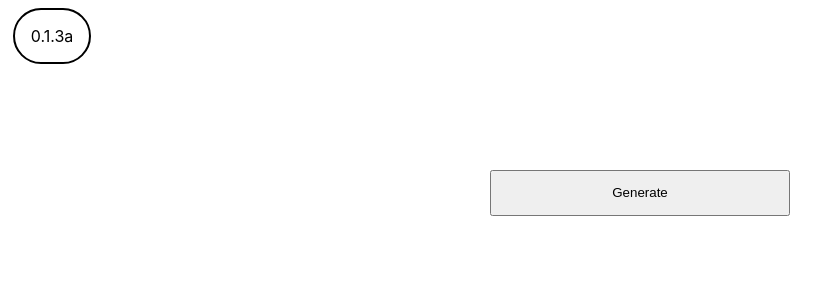
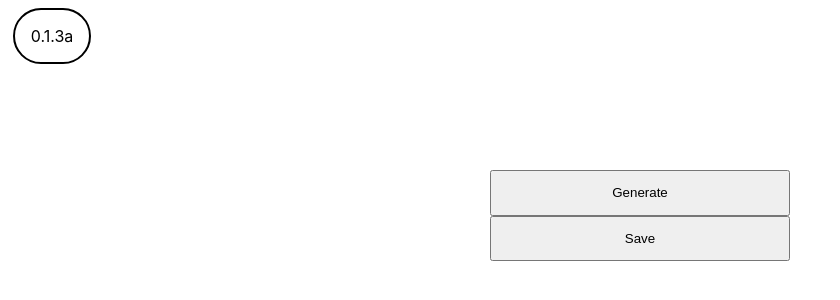
Before and after one commit to dfxe/svg-to-png, a Next.js app in the folder svg-to-image/: page / in a window 1280 px wide. Shown: the top 300 px of the page, without its empty margins (0-840 px from the left). Built offline with nearby package versions, Linux system fonts and the light colour scheme.

Commit message:
Add save to blob button

```diff
--- a/svg-to-image/components/CanvasBuilder.ts
+++ b/svg-to-image/components/CanvasBuilder.ts
@@ -285,7 +285,7 @@ const saveCanvasToImage = (canvas: HTMLCanvasElement) => {
  * Saves the canvas to a file
  * @param canvas - The canvas to draw on
  */
-const saveCanvasToBlob = (canvas: HTMLCanvasElement) => {
+export const saveCanvasToBlob = (canvas: HTMLCanvasElement | null) => {
   canvas!.toBlob((blob) => {
     if (blob) {
       saveAs(blob, `${Math.random().toString(16).slice(2, -1)}.png`);
--- a/svg-to-image/components/Director.tsx
+++ b/svg-to-image/components/Director.tsx
@@ -1,6 +1,7 @@
 import React, { useEffect, useState, useRef, useCallback } from "react";
 import {
   build,
+  saveCanvasToBlob,
   RectangleOptions,
   GridOptions,
   BlobOptions,
@@ -10,6 +11,7 @@ import {
 
 const Director = () => {
   const [canvas, setCanvas] = useState<HTMLCanvasElement>();
+  const canvasRef = useRef<HTMLCanvasElement>(null);
   //React context or compose into a single hook
   const [backgroundOptions, setBackgroundOptions] = useState<RectangleOptions>({
     x: 5,
@@ -60,8 +62,6 @@ const Director = () => {
     color: "black",
   });
 
-  const canvasRef = useRef<HTMLCanvasElement>(null);
-
   const generateImages = useCallback(() => {
     if (canvas) {
       //set width and height of image to 100
@@ -100,6 +100,12 @@ const Director = () => {
       <button onClick={() => generate()} style={{ padding: "1em" }}>
         Generate
       </button>
+      <button
+        onClick={() => saveCanvasToBlob(canvasRef?.current)}
+        style={{ padding: "1em" }}
+      >
+        Save
+      </button>
     </div>
   );
 };
```
